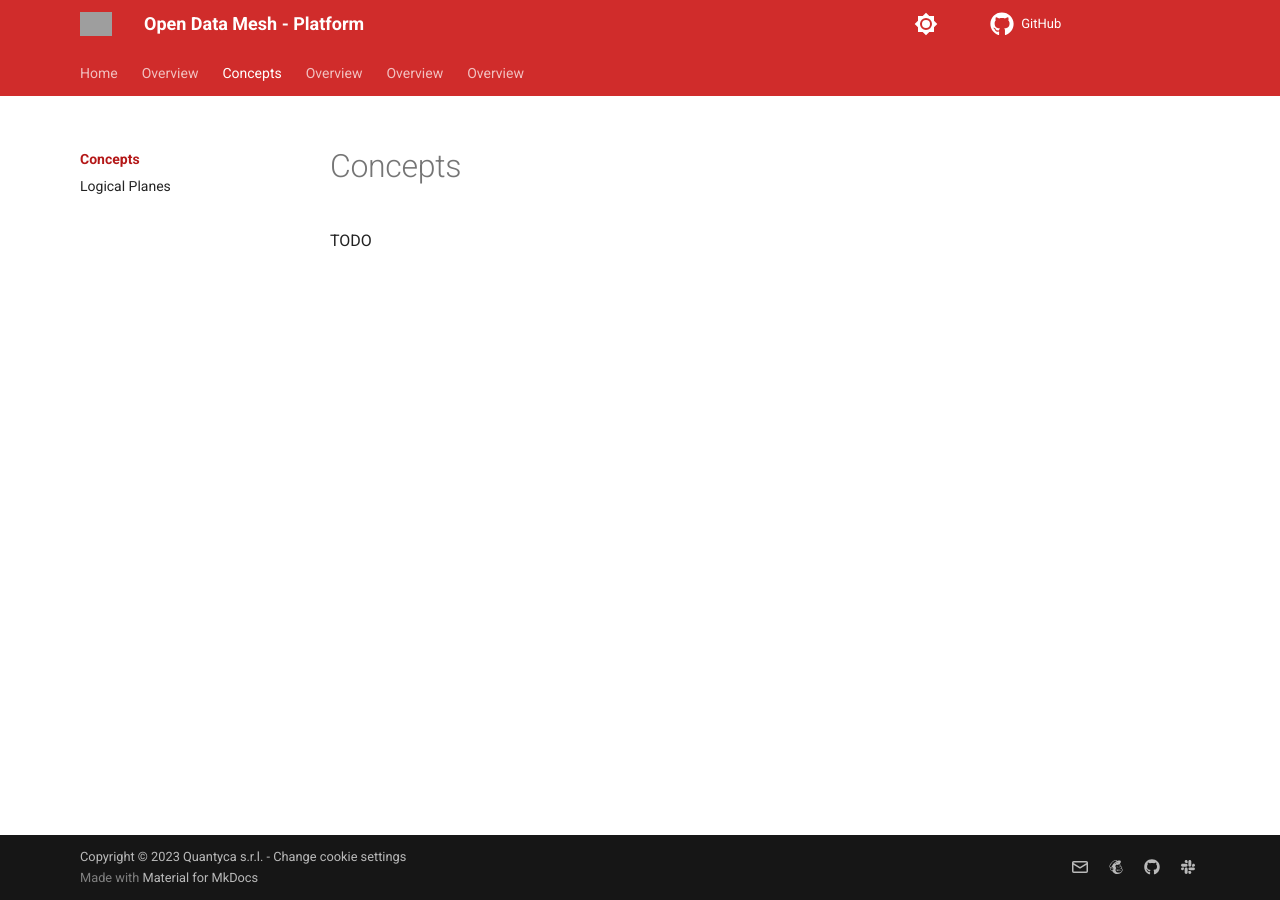
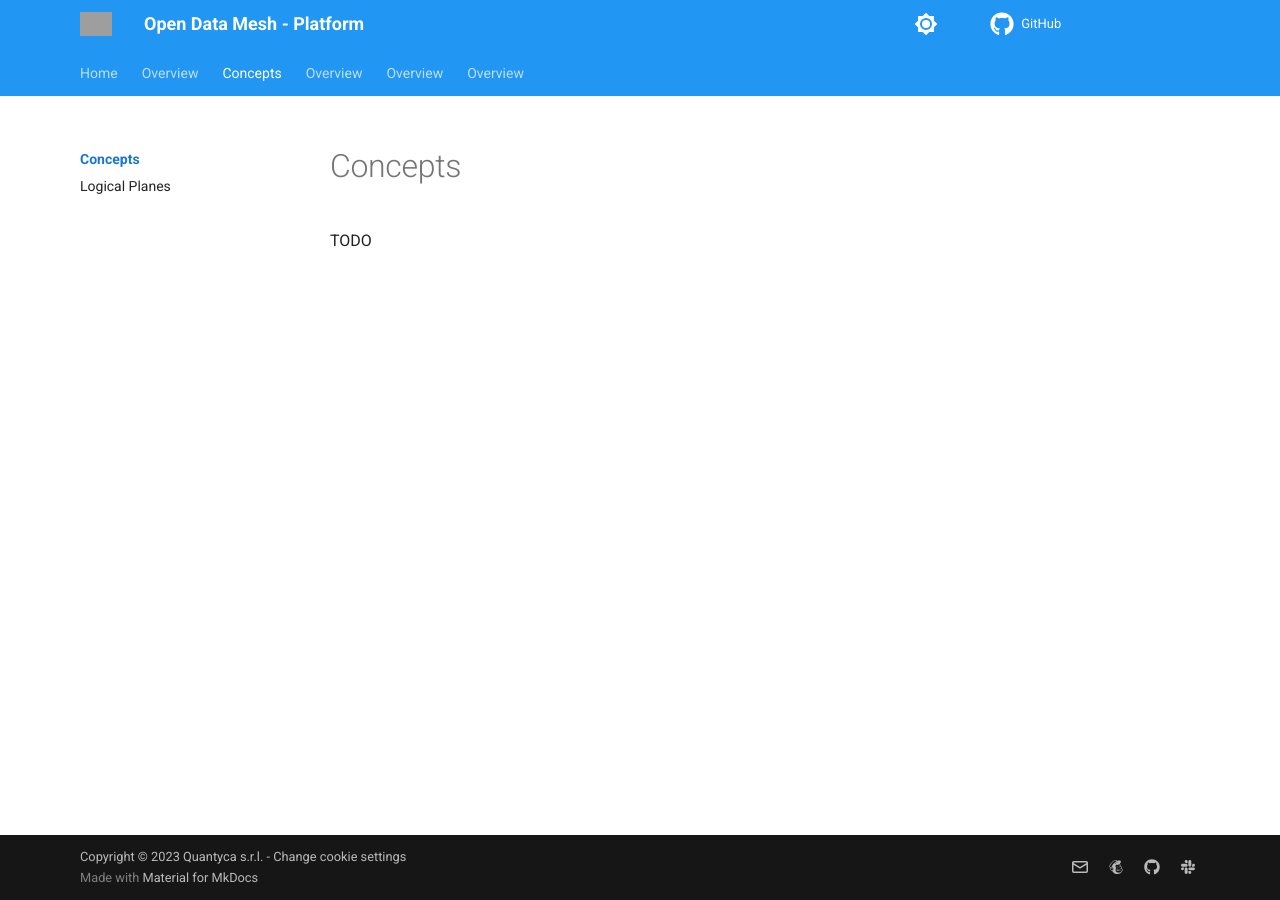
Before and after one commit to opendatamesh-initiative/odm-site-platform, an MkDocs documentation site: the page built from docs/concepts/index.md, in a window 1280 px wide. Built offline with MkDocs 1.6.1 and Material for MkDocs 9.7.7, drawn with Linux system fonts in a browser that asks for light colours; comment, search, counter and statistics services are not loaded; grey boxes are pictures that could not be loaded.

Commit message:
Updated theme in css

```diff
--- a/docs/stylesheets/extra.css
+++ b/docs/stylesheets/extra.css
@@ -1,13 +1,14 @@
 :root > * {
   --wave-darker-color: var(--md-primary-fg-color--dark);
-  --md-primary-fg-color--light: #f14032;
-  --md-primary-fg-color--dark:  #b41818;
-  --md-primary-fg-color: #d02c2b;
+  --md-primary-fg-color--light: #BBDEFB;
+  --md-primary-fg-color--dark:  #1976D2;
+  --md-primary-fg-color: #2196F3;
   --md-accent-fg-color: #ff8f00;
-  --md-accent-fg-color--light: #ffc046;
+  --md-accent-fg-color--light: #FFC107;
   --md-accent-fg-color--dark: #c56000;
   --md-typeset-a-color: var(--md-primary-fg-color--dark);
 }
+
 
 
 
```
